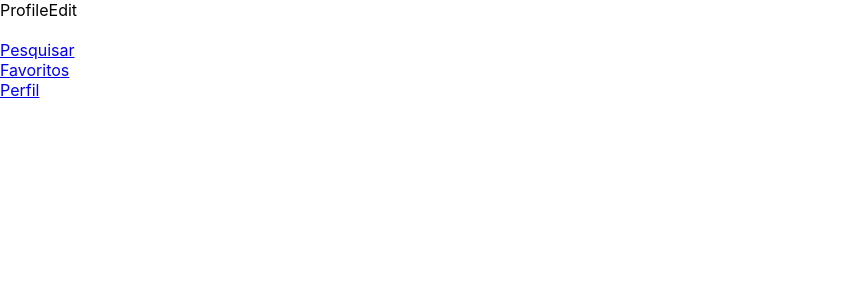
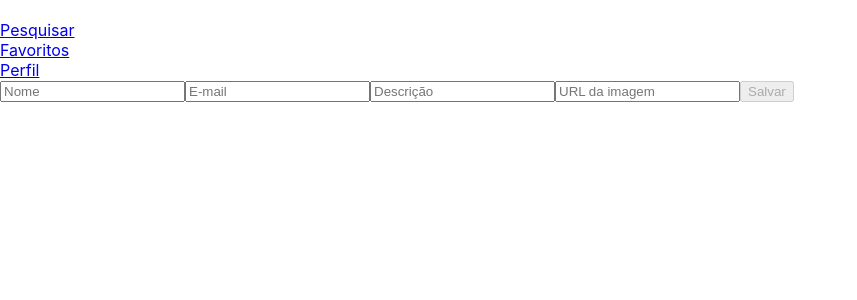
Before and after one commit to venturinn/14-trybe-project-trybetunes, a React (Create React App) app: page /profile/edit in a window 1280 px wide. Shown: the top 300 px of the page, without its empty margins (0-857 px from the left). Built offline with nearby package versions, Linux system fonts and the light colour scheme.

Commit message:
Implementado o requisito 14 de forma parcial

```diff
--- a/src/pages/Profile.jsx
+++ b/src/pages/Profile.jsx
@@ -29,6 +29,7 @@ class Profile extends Component {
     return (
       <div data-testid="page-profile">
         <Header />
+        <p>Editar perfil</p>
         { loading ? (<Loading />) : (
           <div>
             <img data-testid="profile-image" src={ user.image } alt={ user.name } />
@@ -38,7 +39,7 @@ class Profile extends Component {
             <p>{user.email}</p>
             <p>Descrição: </p>
             <p>{user.description}</p>
-            <Link to="/profile/edit"> Editar perfil </Link>
+            <Link to="/profile/edit">Editar perfil</Link>
           </div>)}
       </div>
     );
--- a/src/pages/ProfileEdit.jsx
+++ b/src/pages/ProfileEdit.jsx
@@ -1,12 +1,145 @@
 import React, { Component } from 'react';
+import { Redirect } from 'react-router-dom/cjs/react-router-dom.min';
 import Header from '../Components/Header';
+import { getUser, updateUser } from '../services/userAPI';
+import Loading from '../Components/Loading';
 
 class ProfileEdit extends Component {
+  constructor() {
+    super();
+    this.getUser = this.searchUser.bind(this);
+    this.handleChange = this.handleChange.bind(this);
+    this.onSaveButtonClick = this.onSaveButtonClick.bind(this);
+
+    this.state = {
+      loading: true,
+      userName: '',
+      email: '',
+      description: '',
+      image: '',
+      isSaveButtonDisabled: true,
+      redirect: false,
+    };
+  }
+
+  componentDidMount() {
+    this.searchUser();
+  }
+
+  handleChange({ target }) {
+    const { userName, email, description, image } = this.state;
+    const { name, value } = target;
+
+    // Resolver problema assíncrono
+    this.setState(() => ({
+      [name]: value,
+    }));
+
+    if (userName !== '' && email !== '' && description !== '' && image !== '') {
+      this.setState({ isSaveButtonDisabled: false });
+    } else {
+      this.setState({ isSaveButtonDisabled: true });
+    }
+  }
+
+  async onSaveButtonClick() {
+    const { userName, email, description, image } = this.state;
+
+    const verifyEmail = -1;
+
+    if (email.search('@') === verifyEmail) {
+      return alert('E-mail Invalido');
+    }
+
+    const userData = {
+      name: userName,
+      email,
+      description,
+      image,
+    };
+
+    this.setState({ loading: true });
+    await updateUser(userData);
+
+    window.location.href = '/profile';
+
+    this.setState({ redirect: true });
+  }
+
+  async searchUser() {
+    const userAPI = await getUser();
+    this.setState({
+      loading: false,
+      userName: userAPI.name,
+      email: userAPI.email,
+      description: userAPI.description,
+      image: userAPI.image,
+    });
+  }
+
   render() {
+    const { loading,
+      userName,
+      email,
+      description,
+      image,
+      isSaveButtonDisabled,
+      redirect } = this.state;
+
     return (
-      <div data-testid="page-profile-edit">
-        ProfileEdit
+      <div data-testid="page-profile">
         <Header />
+        { redirect && <Redirect to="/profile" />}
+        { loading ? (<Loading />) : (
+          <form>
+            <label htmlFor="userName">
+              <input
+                id="userName"
+                name="userName"
+                data-testid="edit-input-name"
+                type="text"
+                placeholder="Nome"
+                value={ userName }
+                onChange={ this.handleChange }
+              />
+            </label>
+            <label htmlFor="email">
+              <input
+                id="email"
+                name="email"
+                data-testid="edit-input-email"
+                type="email"
+                placeholder="E-mail"
+                value={ email }
+                onChange={ this.handleChange }
+              />
+            </label>
+            <input
+              name="description"
+              data-testid="edit-input-description"
+              type="textarea"
+              placeholder="Descrição"
+              value={ description }
+              onChange={ this.handleChange }
+            />
+            <input
+              name="image"
+              data-testid="edit-input-image"
+              type="text"
+              placeholder="URL da imagem"
+              value={ image }
+              onChange={ this.handleChange }
+            />
+            <button
+              data-testid="edit-button-save"
+              type="button"
+              disabled={ isSaveButtonDisabled }
+              onClick={ this.onSaveButtonClick }
+            >
+              Salvar
+            </button>
+
+          </form>)}
       </div>
     );
   }
```
